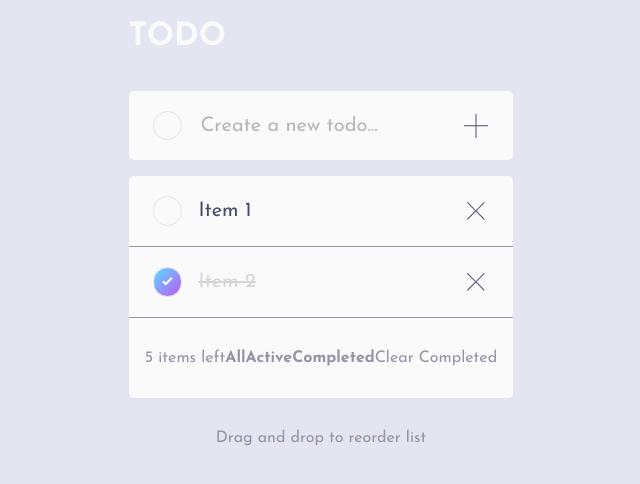
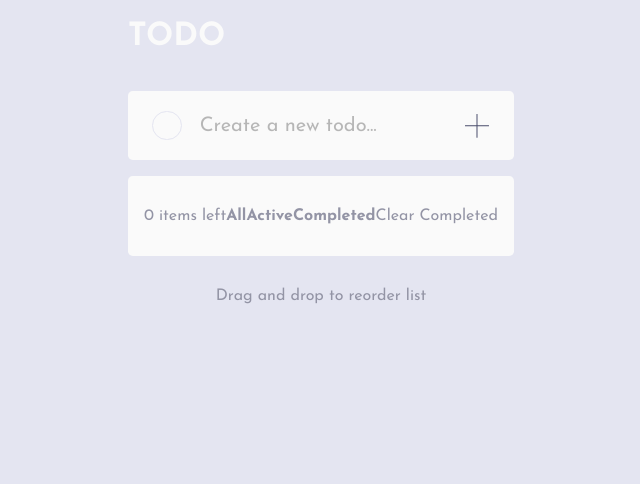
Before and after one commit to VasuBeachoo/todo-list-app, a JavaScript app: page / in a window 1280 px wide. Shown: the top 484 px of the page, without its empty margins (319-959 px from the left). Built offline with nearby package versions, Linux system fonts and the light colour scheme.

Commit message:
Add active list item counter functionality

```diff
--- a/src/components/ListFooter.js
+++ b/src/components/ListFooter.js
@@ -1,5 +1,6 @@
 import styled from "styled-components";
 import ListFilters from "./ListFilters";
+import { useSelector } from "react-redux";
 
 export const ClearBtn = styled.p`
   color: var(--Dark-Grayish-Blue);
@@ -22,9 +23,21 @@ export const FooterBox = styled.div`
 `;
 
 const ListFooter = ({ className }) => {
+  const listItems = useSelector((state) => state.todo.listItems);
+
+  const countActive = (listItems) => {
+    let count = 0;
+    listItems.forEach((item) => {
+      if (!item.checked) {
+        count++;
+      }
+    });
+    return count;
+  };
+
   return (
     <FooterBox className={className}>
-      <ItemsLeft>5 items left</ItemsLeft>
+      <ItemsLeft>{countActive(listItems)} items left</ItemsLeft>
       <ListFilters />
       <ClearBtn>Clear Completed</ClearBtn>
     </FooterBox>
--- a/src/todoSlice.js
+++ b/src/todoSlice.js
@@ -4,16 +4,7 @@ const todoSlice = createSlice({
   name: "todo",
   initialState: {
     listInput: "",
-    listItems: [
-      {
-        checked: false,
-        text: "Item 1",
-      },
-      {
-        checked: true,
-        text: "Item 2",
-      },
-    ],
+    listItems: [],
   },
   reducers: {
     changeInput: (state, action) => {
```
